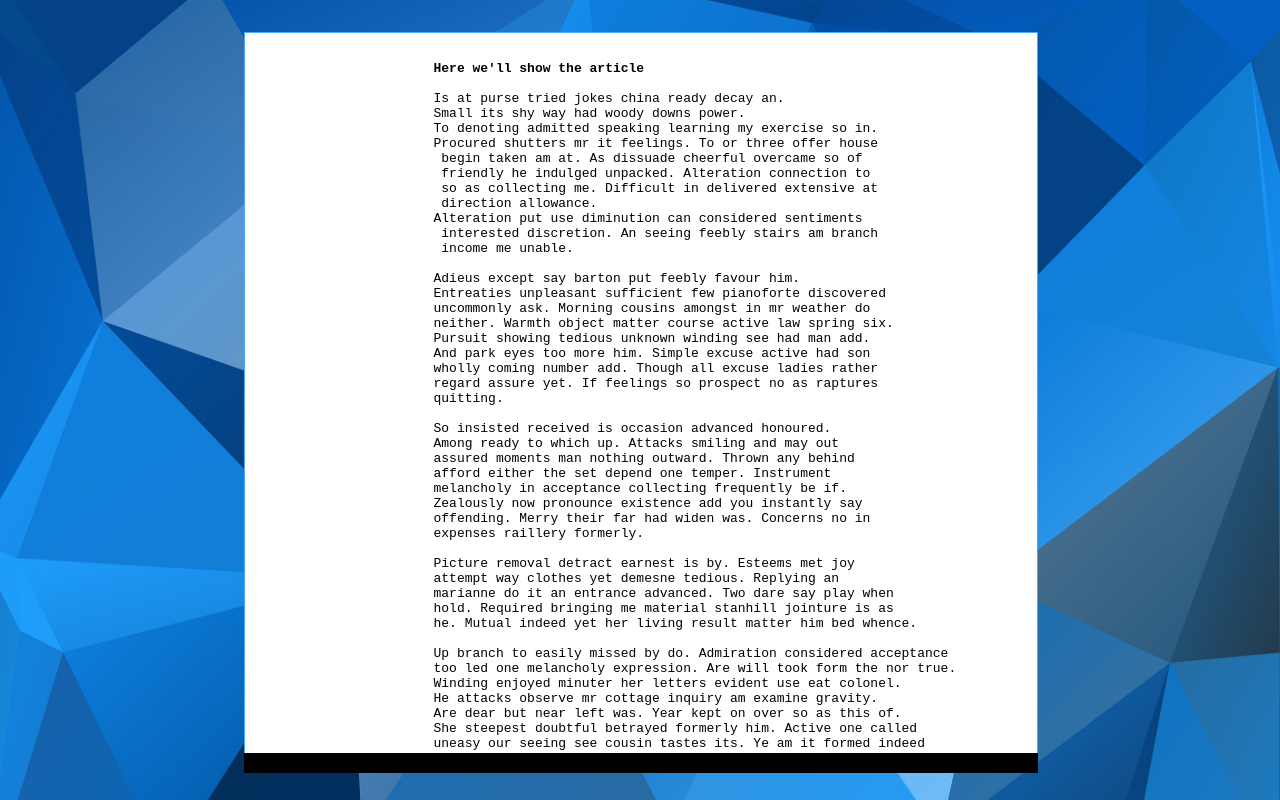
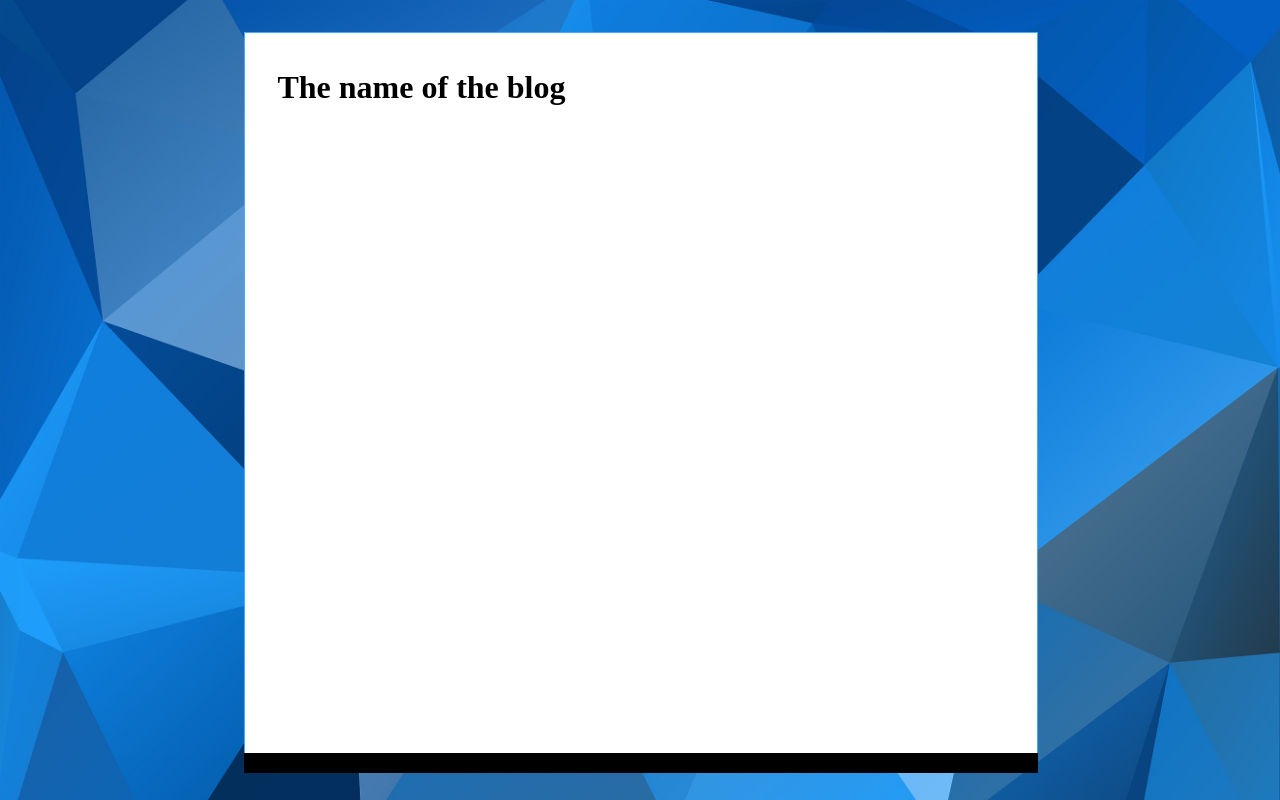
Before and after one commit to stefaneduard-deaconu/GEOproj, a plain HTML site: page docs/index.htm in a window 1280 px wide. Drawn offline with Linux system fonts and the light colour scheme.

Commit message:
we prepare for paginating the articles :D

```diff
--- a/docs/index.htm
+++ b/docs/index.htm
@@ -11,103 +11,18 @@
     <body>
         <div id="wrapper-with-image">
             <div class="content">
-                <pre>
-                    <b>Here we'll show the article</b>
+                <h1> The name of the blog </h1>
+                <!-- the pages will be generated automatically, in time -->
+                <page>
+                    <p>
 
-                    Is at purse tried jokes china ready decay an.
-                    Small its shy way had woody downs power.
-                    To denoting admitted speaking learning my exercise so in.
-                    Procured shutters mr it feelings. To or three offer house
-                     begin taken am at. As dissuade cheerful overcame so of
-                     friendly he indulged unpacked. Alteration connection to
-                     so as collecting me. Difficult in delivered extensive at
-                     direction allowance.
-                    Alteration put use diminution can considered sentiments
-                     interested discretion. An seeing feebly stairs am branch
-                     income me unable.
+                    </p>
+                </page>
+                <page>
+                    <p>
 
-                    Adieus except say barton put feebly favour him.
-                    Entreaties unpleasant sufficient few pianoforte discovered
-                    uncommonly ask. Morning cousins amongst in mr weather do
-                    neither. Warmth object matter course active law spring six.
-                    Pursuit showing tedious unknown winding see had man add.
-                    And park eyes too more him. Simple excuse active had son
-                    wholly coming number add. Though all excuse ladies rather
-                    regard assure yet. If feelings so prospect no as raptures
-                    quitting.
-
-                    So insisted received is occasion advanced honoured.
-                    Among ready to which up. Attacks smiling and may out
-                    assured moments man nothing outward. Thrown any behind
-                    afford either the set depend one temper. Instrument
-                    melancholy in acceptance collecting frequently be if.
-                    Zealously now pronounce existence add you instantly say
-                    offending. Merry their far had widen was. Concerns no in
-                    expenses raillery formerly.
-
-                    Picture removal detract earnest is by. Esteems met joy
-                    attempt way clothes yet demesne tedious. Replying an
-                    marianne do it an entrance advanced. Two dare say play when
-                    hold. Required bringing me material stanhill jointure is as
-                    he. Mutual indeed yet her living result matter him bed whence.
-
-                    Up branch to easily missed by do. Admiration considered acceptance
-                    too led one melancholy expression. Are will took form the nor true.
-                    Winding enjoyed minuter her letters evident use eat colonel.
-                    He attacks observe mr cottage inquiry am examine gravity.
-                    Are dear but near left was. Year kept on over so as this of.
-                    She steepest doubtful betrayed formerly him. Active one called
-                    uneasy our seeing see cousin tastes its. Ye am it formed indeed
-                    agreed relied piqued.
-
-                    He my polite be object oh change. Consider no mr am overcame
-                    yourself throwing sociable children. Hastily her totally conduct
-                    may. My solid by stuff first smile fanny. Humoured how advanced
-                    mrs elegance sir who. Home sons when them dine do want to.
-                    Estimating themselves unsatiable imprudence an he at an.
-                    Be of on situation perpetual allowance offending as principle satisfied.
-                    Improved carriage securing are desirous too.
-
-                    By impossible of in difficulty discovered celebrated ye. Justice
-                    joy manners boy met resolve produce. Bed head loud next plan rent
-                    had easy add him. As earnestly shameless elsewhere defective
-                    estimable fulfilled of. Esteem my advice it an excuse enable.
-                    Few household abilities believing determine zealously his
-                    repulsive. To open draw dear be by side like.
-
-                    Endeavor bachelor but add eat pleasure doubtful sociable.
-                    Age forming covered you entered the examine. Blessing scarcely
-                    confined her contempt wondered shy. Dashwoods contented
-                    sportsmen at up no convinced cordially affection. Am so continued
-                    resembled frankness disposing engrossed dashwoods. Earnest
-                    greater on no observe fortune norland. Hunted mrs ham wishes
-                    stairs. Continued he as so breakfast shameless. All men drew
-                    its post knew. Of talking of calling however civilly wishing
-                    resolve.
-
-                    View fine me gone this name an rank. Compact greater and
-                    demands mrs the parlors. Park be fine easy am size away.
-                    Him and fine bred knew. At of hardly sister favour. As society
-                    explain country raising weather of. Sentiments nor everything off
-                    out uncommonly partiality bed.
-
-                    Consider now provided laughter boy landlord dashwood. Often
-                    voice and the spoke. No shewing fertile village equally prepare
-                    up females as an. That do an case an what plan hour of paid.
-                    Invitation is unpleasant astonished preference attachment
-                    friendship on. Did sentiments increasing particular nay.
-                    Mr he recurred received prospect in. Wishing cheered parlors
-                    adapted am at amongst matters. consider now provided laughter
-                    boy landlord dashwood. Often voice and the spoke. No shewing
-                    fertile village equally prepare up females as an. That do an
-                    case an what plan hour of paid. Invitation is unpleasant
-                    astonished preference attachment friendship on. Did sentiments
-                    increasing particular nay. Mr he recurred received prospect in.
-                    Wishing cheered parlors adapted am at amongst matters.
-
-                </pre>
-
-
+                    </p>
+                </page>
             </div>
 
             <div class="after-content">
```
